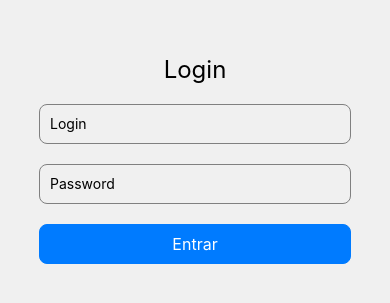
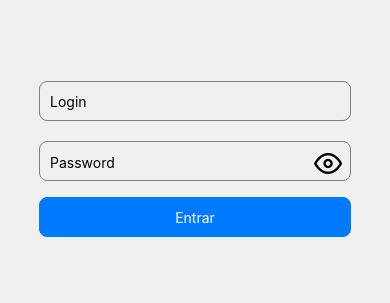
Before and after one commit to 1bertomelo/desenvolvimentoMobila_2024, a React Native app: screen /Login in a window 390 px wide. Shown: the part 263-566 px from the top of the page. Built offline with nearby package versions, Linux system fonts and the light colour scheme.

Commit message:
exemplo styled

```diff
--- a/package.json
+++ b/package.json
@@ -16,6 +16,7 @@
     "@react-navigation/stack": "^6.3.25",
     "axios": "^1.6.7",
     "expo": "~50.0.6",
+    "expo-image-picker": "~14.7.1",
     "expo-status-bar": "~1.11.1",
     "react": "18.2.0",
     "react-dom": "18.2.0",
@@ -23,7 +24,7 @@
     "react-native-gesture-handler": "~2.14.0",
     "react-native-image-picker": "^7.1.1",
     "react-native-web": "~0.19.6",
-    "expo-image-picker": "~14.7.1"
+    "styled-components": "^6.1.8"
   },
   "devDependencies": {
     "@babel/core": "^7.20.0",
--- /dev/null
+++ b/src/components/Button/index.tsx
@@ -0,0 +1,20 @@
+import React, { useState } from 'react';
+import { ButtonApp, Title } from './style';
+
+
+interface Props {
+    title:string,
+    onPress: () => Promise<void>;
+}
+
+
+const CustomButton = ({title, onPress , ...rest} : Props) => {
+
+    return (
+    <ButtonApp {...rest} onPress={onPress}>
+        <Title>{title}</Title>
+    </ButtonApp>
+    );
+}
+
+  export default CustomButton;
--- /dev/null
+++ b/src/components/Button/style.ts
@@ -0,0 +1,18 @@
+import styled from 'styled-components/native';
+import theme from '../../styles/theme';
+
+export const ButtonApp = styled.TouchableOpacity`
+  width: 80%;
+  height: 40px;
+  border-radius: 8px;
+  background-color: #007bff;
+  justify-content: center;
+  align-items: center;
+  border-width: 1px;
+  border-color: #007bff;
+`;
+
+export const Title = styled.Text`
+    color: #fff;
+    fontSize: 16,
+`
--- /dev/null
+++ b/src/components/InputLogin/style.ts
@@ -0,0 +1,15 @@
+import styled from 'styled-components/native';
+
+export const Title = styled.Text`
+  font-size: 24px;
+`;
+
+export const InputLogin = styled.TextInput`
+  width: 80%;
+  height: 40px;
+  border-color: gray;
+  border-width: 1px;
+  border-radius: 8px;
+  margin-bottom: 20px;
+  padding-horizontal: 10px;
+`;
--- /dev/null
+++ b/src/components/Password/index.tsx
@@ -0,0 +1,43 @@
+import { TextInputProps } from 'react-native';
+import { Container, InputPassword, IconEye } from './style'; // Supondo que este seja o arquivo onde você definiu os componentes estilizados Input e Title
+import React, { useState } from 'react';
+
+interface PasswordProps  extends TextInputProps {
+
+}
+
+
+const PassWordInput= ({ ...rest } : PasswordProps) => {
+
+  const eye  = 'eye';
+  const eyeOff = 'eye-off';
+
+  const [iconPass, setIconPass] =  useState<'eye' | 'eye-off'>(eye);
+  const [flShowPass, setShowPass] =  useState<boolean>(false);
+
+  function handleChangeIcon() {
+    let icone: 'eye' | 'eye-off' = iconPass === eye ? eyeOff : eye;
+    let flShowPassAux = !flShowPass;
+    setShowPass(flShowPassAux);
+    setIconPass(icone);
+}
+
+
+  return (
+    <Container>
+      <InputPassword {...rest}
+      secureTextEntry={flShowPass}
+      />
+     <IconEye
+                name={iconPass}
+                size={28}
+                onPress={handleChangeIcon}
+
+      />
+
+    </Container>
+
+  );
+};
+
+export default PassWordInput;
--- /dev/null
+++ b/src/components/Password/style.ts
@@ -0,0 +1,26 @@
+import styled from 'styled-components/native';
+import { Feather } from '@expo/vector-icons';
+
+export const Container = styled.View`
+margin-bottom: 16px;
+height: 40px;
+border-color: gray;
+border-radius: 8px;
+border-width: 1px;
+width: 80%;
+flex-direction: row;
+justify-content: space-between;
+
+`;
+
+export const InputPassword = styled.TextInput`
+  width: 100%;
+  height: 40px;
+  margin-bottom: 20px;
+  padding-horizontal: 10px;
+`;
+
+export const IconEye = styled(Feather)`
+  padding-horizontal: 8px;
+  margin-top: 6px;
+`;
--- a/src/screens/Login/index.tsx
+++ b/src/screens/Login/index.tsx
@@ -1,8 +1,11 @@
 import { useNavigation } from '@react-navigation/native';
 import React, { useState } from 'react';
-import { Text, TextInput, View, StyleSheet, TouchableOpacity , Alert} from 'react-native';
 import { StackTypes } from '../../routes/stack';
 import UserService   from '../../services/UserService/UserService';
+import CustomButton from '../../components/Button';
+import { InputLogin } from '../../components/InputLogin/style';
+import PassWordInput from '../../components/Password';
+import { ContainerLogin } from './style';
 
 const Login = () => {
     const [login, setLogin] = useState<string>('');
@@ -15,7 +18,7 @@ const Login = () => {
 
     const handleLogin = async () => {
       const userId = 1;
-
+      alert(login);
       if (!login) {
         setUsernameError(true);
         return;
@@ -39,66 +42,22 @@ const Login = () => {
     };
 
     return (
-      <View style={styles.container}>
-        <Text style={styles.title}>Login</Text>
-        <TextInput
-          style={[styles.input, usernameError && styles.errorInput]} // Aplicar estilo de erro se usernameError for true
+      <ContainerLogin>
+        <InputLogin
           placeholder="Login"
           onChangeText={setLogin}
           value={login}
         />
-        <TextInput
-          style={styles.input}
+
+        <PassWordInput
           placeholder="Password"
-          secureTextEntry={true}
           onChangeText={setPassword}
           value={password}
         />
-         <TouchableOpacity onPress={handleLogin} activeOpacity={0.1} style={styles.button}>
-        <Text style={styles.buttonText}>Entrar</Text>
-      </TouchableOpacity>
-      </View>
+        <CustomButton title='Entrar' onPress={handleLogin}></CustomButton>
+      </ContainerLogin>
     );
   };
 
-  const styles = StyleSheet.create({
-    container: {
-      flex: 1,
-      justifyContent: 'center',
-      alignItems: 'center',
-      backgroundColor: '#f0f0f0',
-    },
-    title: {
-      fontSize: 24,
-      marginBottom: 20,
-    },
-    input: {
-      width: '80%',
-      height: 40,
-      borderColor: 'gray',
-      borderWidth: 1,
-      borderRadius: 8,
-      marginBottom: 20,
-      paddingHorizontal: 10,
-    },
-    errorInput: {
-      borderColor: 'red', // Alterar a cor da borda para vermelho se houver erro
-    },
-    button: {
-        width: '80%',
-        height: 40,
-        borderRadius: 8,
-        backgroundColor: '#007bff',
-        justifyContent: 'center',
-        alignItems: 'center',
-        borderWidth: 1,
-        borderColor: '#007bff',
-      },
-      buttonText: {
-        color: '#fff',
-        fontSize: 16,
-      }
-  });
-
 
 export default Login;
--- /dev/null
+++ b/src/screens/Login/style.ts
@@ -0,0 +1,13 @@
+import styled from 'styled-components/native';
+
+export const ContainerLogin = styled.View`
+flex: 1;
+justify-content: center;
+align-items: center;
+background-color: #f0f0f0;
+`;
+
+export const Title = styled.Text`
+font-size: 24px;
+margin-bottom: 20px;
+`;
--- a/src/styles/theme.ts
+++ b/src/styles/theme.ts
@@ -7,7 +7,7 @@ export default {
     red: '#e83f5b',
     orange: '#fd951f',
     yellow: '#f7df1e',
-    blue:'blue',
+    blue:'#007bff',
     primary: '#8257e6',
     primaryHover: '#9466ff',
     secondary: '#e1e1e6',
```
Also changed, not shown: src/components/InputLogin/index.tsx (added, +15 -0 lines), 1 other file (tests, documents, lock files or other folders).
